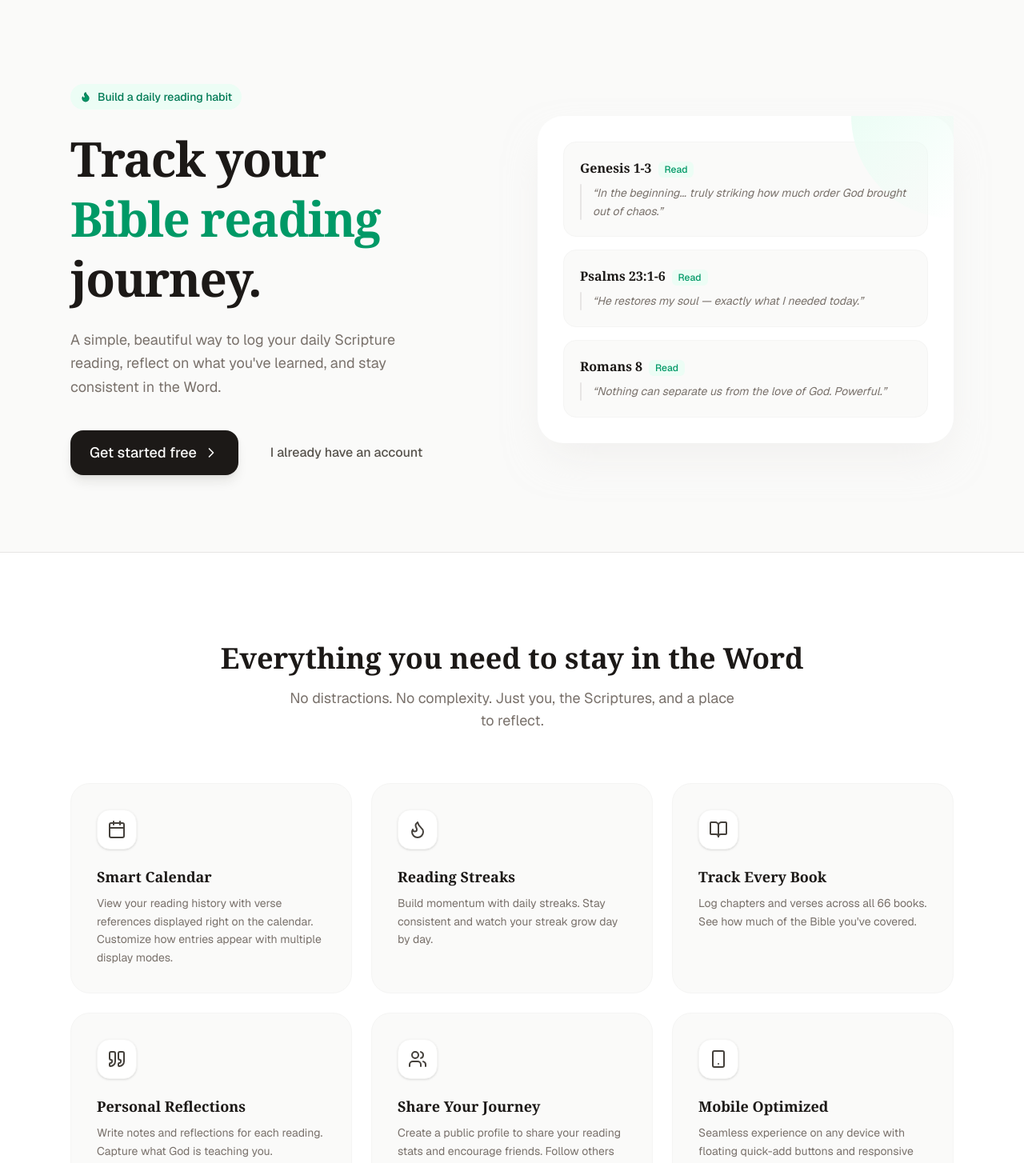
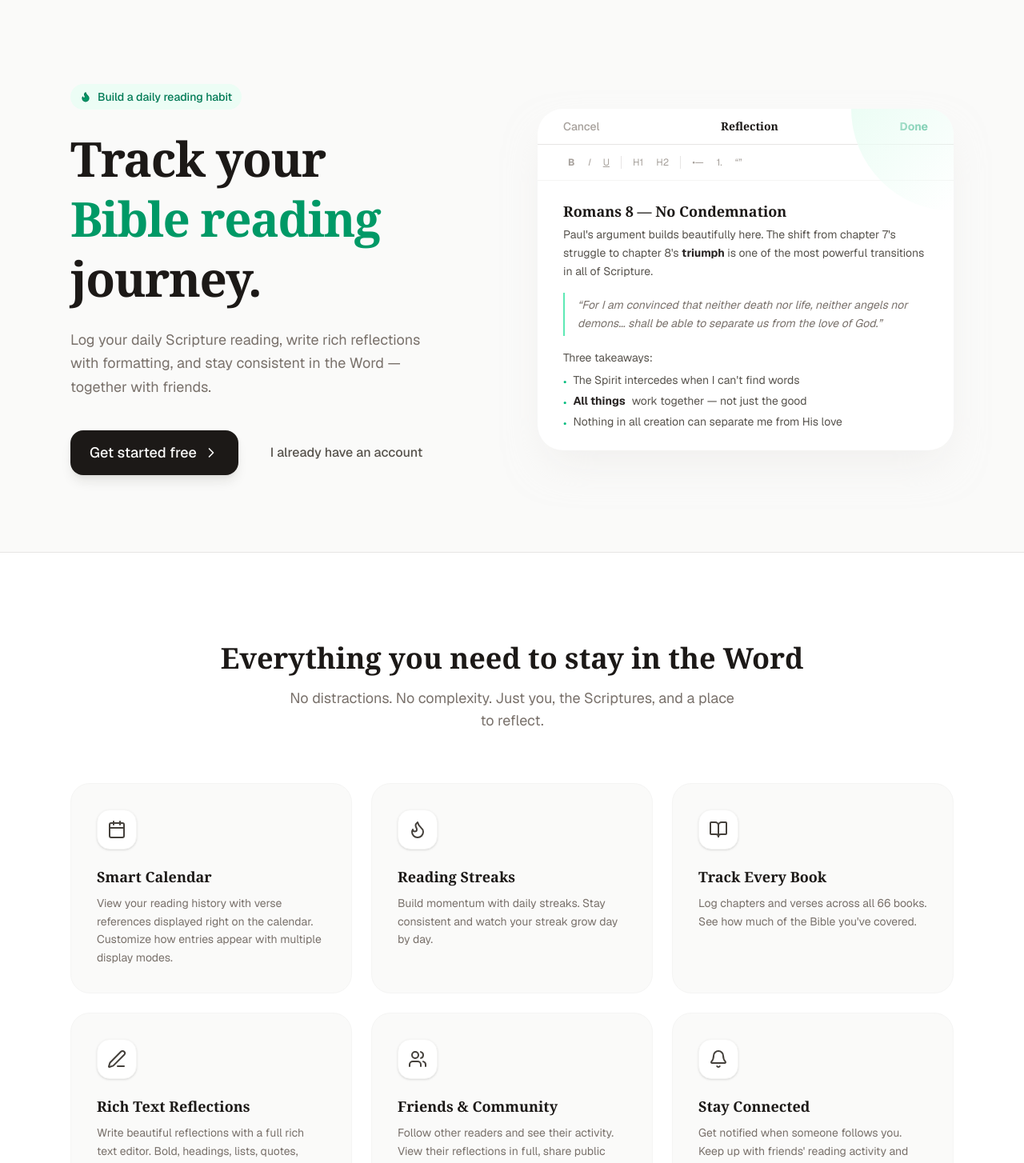
Before and after one commit to chrisgen19/bibletracker2026, a Next.js app: page / in a window 1280 px wide. Shown: the part 100-1554 px from the top of the page at 80% size. Built offline with nearby package versions, Linux system fonts and the light colour scheme.

Commit message:
feat(landing): update homepage content to showcase rich text editor and new features

```diff
--- a/src/app/page.tsx
+++ b/src/app/page.tsx
@@ -8,7 +8,8 @@ import {
   Quote,
   Bookmark,
   Users,
-  Smartphone,
+  PenLine,
+  Bell,
 } from "lucide-react";
 import { APP_VERSION } from "@/lib/changelog";
 
@@ -34,9 +35,9 @@ export default function LandingPage() {
               journey.
             </h1>
             <p className="text-lg text-stone-500 leading-relaxed max-w-md mb-10">
-              A simple, beautiful way to log your daily Scripture reading,
-              reflect on what you&apos;ve learned, and stay consistent in the
-              Word.
+              Log your daily Scripture reading, write rich reflections with
+              formatting, and stay consistent in the Word — together with
+              friends.
             </p>
             <div className="flex flex-col sm:flex-row items-start sm:items-center gap-4">
               <Link
@@ -55,45 +56,55 @@ export default function LandingPage() {
             </div>
           </div>
 
-          {/* Hero Visual */}
+          {/* Hero Visual — mimics the rich text editor */}
           <div className="hidden lg:block">
-            <div className="bg-white rounded-[2rem] shadow-2xl shadow-stone-200/50 p-8 relative">
-              <div className="absolute top-0 right-0 w-32 h-32 bg-gradient-to-br from-emerald-50 to-transparent rounded-bl-full -mr-0 -mt-0 rounded-tr-[2rem]" />
-              <div className="space-y-4">
-                {[
-                  {
-                    book: "Genesis 1-3",
-                    note: "In the beginning... truly striking how much order God brought out of chaos.",
-                  },
-                  {
-                    book: "Psalms 23:1-6",
-                    note: "He restores my soul — exactly what I needed today.",
-                  },
-                  {
-                    book: "Romans 8",
-                    note: "Nothing can separate us from the love of God. Powerful.",
-                  },
-                ].map((item) => (
-                  <div
-                    key={item.book}
-                    className="bg-stone-50 rounded-2xl p-5 border border-stone-100"
-                  >
-                    <div className="flex items-baseline gap-2 mb-2">
-                      <span className="font-serif font-bold text-stone-900">
-                        {item.book}
-                      </span>
-                      <span className="text-emerald-600 text-xs font-medium bg-emerald-50 px-2 py-0.5 rounded-md">
-                        Read
-                      </span>
-                    </div>
-                    <div className="relative pl-4">
-                      <div className="absolute left-0 top-0 bottom-0 w-0.5 bg-stone-200 rounded-full" />
-                      <p className="text-stone-500 text-sm italic leading-relaxed">
-                        &ldquo;{item.note}&rdquo;
-                      </p>
-                    </div>
-                  </div>
-                ))}
+            <div className="bg-white rounded-[2rem] shadow-2xl shadow-stone-200/50 relative overflow-hidden">
+              <div className="absolute top-0 right-0 w-32 h-32 bg-gradient-to-br from-emerald-50 to-transparent rounded-bl-full" />
+              {/* Mock editor header */}
+              <div className="flex items-center justify-between px-8 py-3 border-b border-stone-200">
+                <span className="text-sm font-medium text-stone-400">Cancel</span>
+                <span className="text-sm font-serif font-bold text-stone-900">Reflection</span>
+                <span className="text-sm font-bold text-emerald-600">Done</span>
+              </div>
+              {/* Mock toolbar */}
+              <div className="flex items-center gap-1 px-8 py-2 border-b border-stone-100">
+                <span className="p-1.5 rounded-md text-stone-400 text-xs font-bold">B</span>
+                <span className="p-1.5 rounded-md text-stone-400 text-xs italic">I</span>
+                <span className="p-1.5 rounded-md text-stone-400 text-xs underline">U</span>
+                <div className="w-px h-4 bg-stone-200 mx-1" />
+                <span className="p-1.5 rounded-md text-stone-400 text-xs">H1</span>
+                <span className="p-1.5 rounded-md text-stone-400 text-xs">H2</span>
+                <div className="w-px h-4 bg-stone-200 mx-1" />
+                <span className="p-1.5 rounded-md text-stone-400 text-xs">&bull;&mdash;</span>
+                <span className="p-1.5 rounded-md text-stone-400 text-xs">1.</span>
+                <span className="p-1.5 rounded-md text-stone-400 text-xs">&ldquo;&rdquo;</span>
+              </div>
+              {/* Mock rich text content */}
+              <div className="px-8 py-6 space-y-4">
+                <div>
+                  <h3 className="font-serif font-bold text-lg text-stone-900 mb-1">Romans 8 — No Condemnation</h3>
+                  <p className="text-stone-600 text-sm leading-relaxed">
+                    Paul&apos;s argument builds beautifully here. The shift from chapter 7&apos;s
+                    struggle to chapter 8&apos;s <strong className="text-stone-800">triumph</strong> is
+                    one of the most powerful transitions in all of Scripture.
+                  </p>
+                </div>
+                <div className="border-l-2 border-emerald-300 pl-4 py-1">
+                  <p className="text-stone-500 text-sm italic leading-relaxed">
+                    &ldquo;For I am convinced that neither death nor life, neither angels nor
+                    demons... shall be able to separate us from the love of God.&rdquo;
+                  </p>
+                </div>
+                <div>
+                  <p className="text-stone-600 text-sm leading-relaxed">
+                    Three takeaways:
+                  </p>
+                  <ul className="mt-1.5 space-y-1 text-stone-600 text-sm">
+                    <li className="flex gap-2"><span className="text-emerald-500 mt-0.5">&bull;</span> The Spirit intercedes when I can&apos;t find words</li>
+                    <li className="flex gap-2"><span className="text-emerald-500 mt-0.5">&bull;</span> <strong className="text-stone-800">All things</strong> work together — not just the good</li>
+                    <li className="flex gap-2"><span className="text-emerald-500 mt-0.5">&bull;</span> Nothing in all creation can separate me from His love</li>
+                  </ul>
+                </div>
               </div>
             </div>
           </div>
@@ -134,22 +145,22 @@ export default function LandingPage() {
                   "Log chapters and verses across all 66 books. See how much of the Bible you've covered.",
               },
               {
-                icon: Quote,
-                title: "Personal Reflections",
+                icon: PenLine,
+                title: "Rich Text Reflections",
                 description:
-                  "Write notes and reflections for each reading. Capture what God is teaching you.",
+                  "Write beautiful reflections with a full rich text editor. Bold, headings, lists, quotes, tables, and more — then click any note to read it in full.",
               },
               {
                 icon: Users,
-                title: "Share Your Journey",
+                title: "Friends & Community",
                 description:
-                  "Create a public profile to share your reading stats and encourage friends. Follow others and see their reading activity.",
+                  "Follow other readers and see their activity. View their reflections in full, share public profiles, and encourage one another in the Word.",
               },
               {
-                icon: Smartphone,
-                title: "Mobile Optimized",
+                icon: Bell,
+                title: "Stay Connected",
                 description:
-                  "Seamless experience on any device with floating quick-add buttons and responsive design for reading on the go.",
+                  "Get notified when someone follows you. Keep up with friends' reading activity and reflections from your dashboard.",
               },
             ].map((feature) => (
               <div
```
